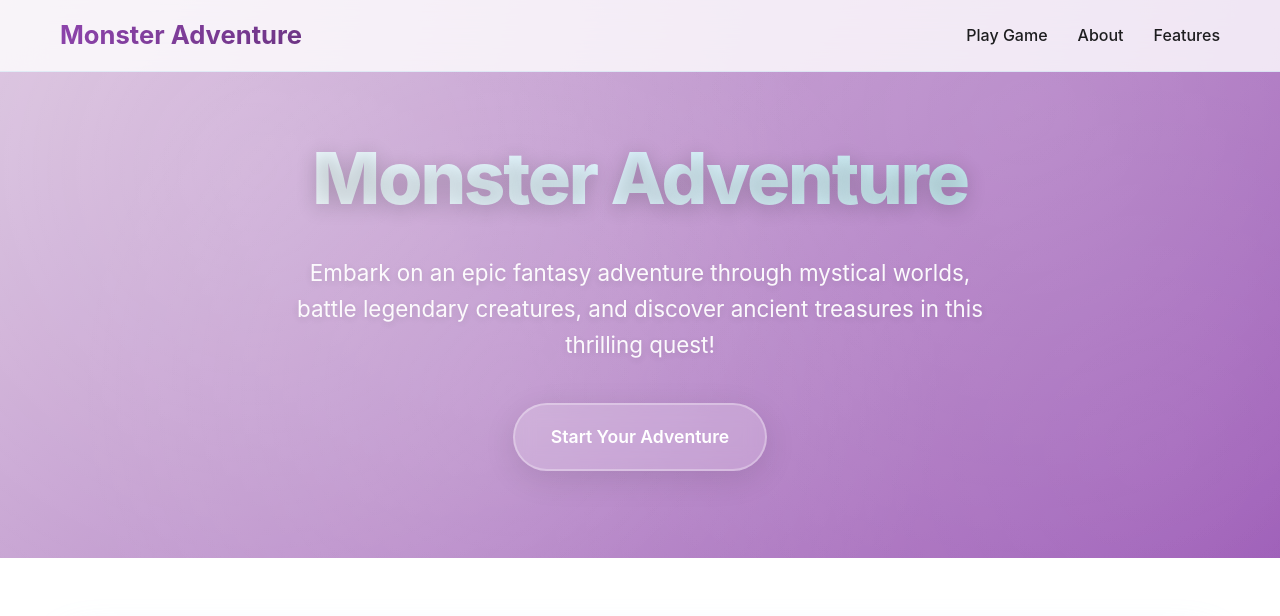
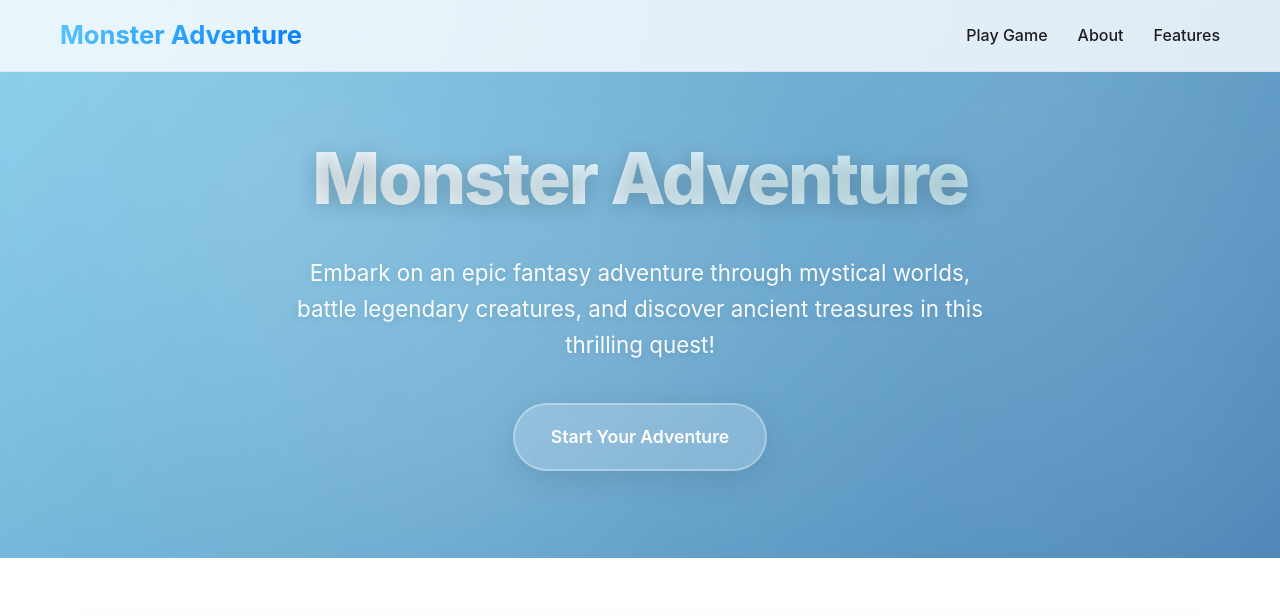
Before and after one commit to jiejie998/Monster-Adventure, a plain HTML site: page monster-adventure-website.html in a window 1280 px wide. Shown: the top 616 px of the page. Drawn offline with Linux system fonts and the light colour scheme.

Commit message:
Update monster-adventure-website.html

```diff
--- a/monster-adventure-website.html
+++ b/monster-adventure-website.html
@@ -61,11 +61,11 @@
 
     <style>
         :root {
-            --sky-blue: #9B59B6;
-            --sky-blue-light: #DCC6E0;
-            --sky-blue-dark: #6C3483;
-            --sky-blue-deep: #8E44AD;
-            --sky-blue-pale: #F3E6F8;
+            --sky-blue: #87CEEB;
+            --sky-blue-light: #B0E0E6;
+            --sky-blue-dark: #4682B4;
+            --sky-blue-deep: #1E90FF;
+            --sky-blue-pale: #E0F6FF;
             --apple-blue: #007AFF;
             --apple-teal: #5AC8FA;
             --apple-cyan: #32D74B;
@@ -75,9 +75,9 @@
             --text-primary: #1D1D1F;
             --text-secondary: #86868B;
             --backdrop-blur: rgba(255, 255, 255, 0.85);
-            --gradient-sky: linear-gradient(135deg, #DCC6E0 0%, #9B59B6 100%);
-            --gradient-ocean: linear-gradient(135deg, #8E44AD 0%, #6C3483 100%);
-            --gradient-cloud: linear-gradient(135deg, #F3E6F8 0%, #DCC6E0 100%);
+            --gradient-sky: linear-gradient(135deg, #87CEEB 0%, #4682B4 100%);
+            --gradient-ocean: linear-gradient(135deg, #5AC8FA 0%, #007AFF 100%);
+            --gradient-cloud: linear-gradient(135deg, #E0F6FF 0%, #B0E0E6 100%);
         }
 
         * {
```
